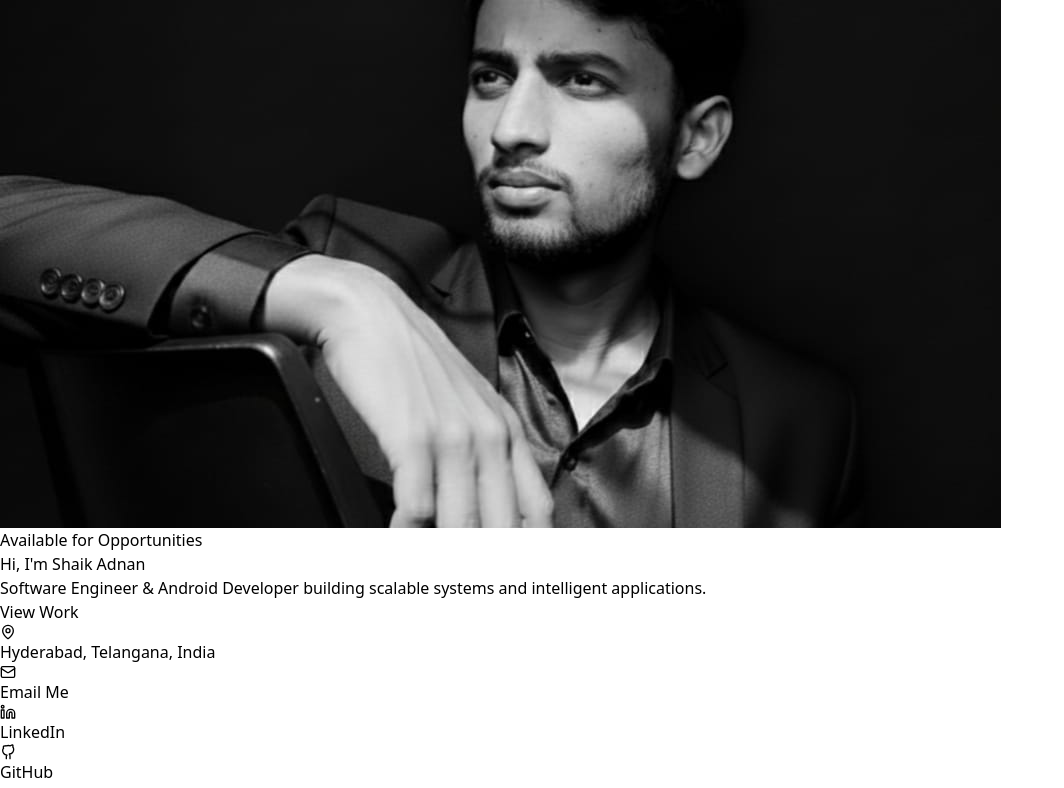
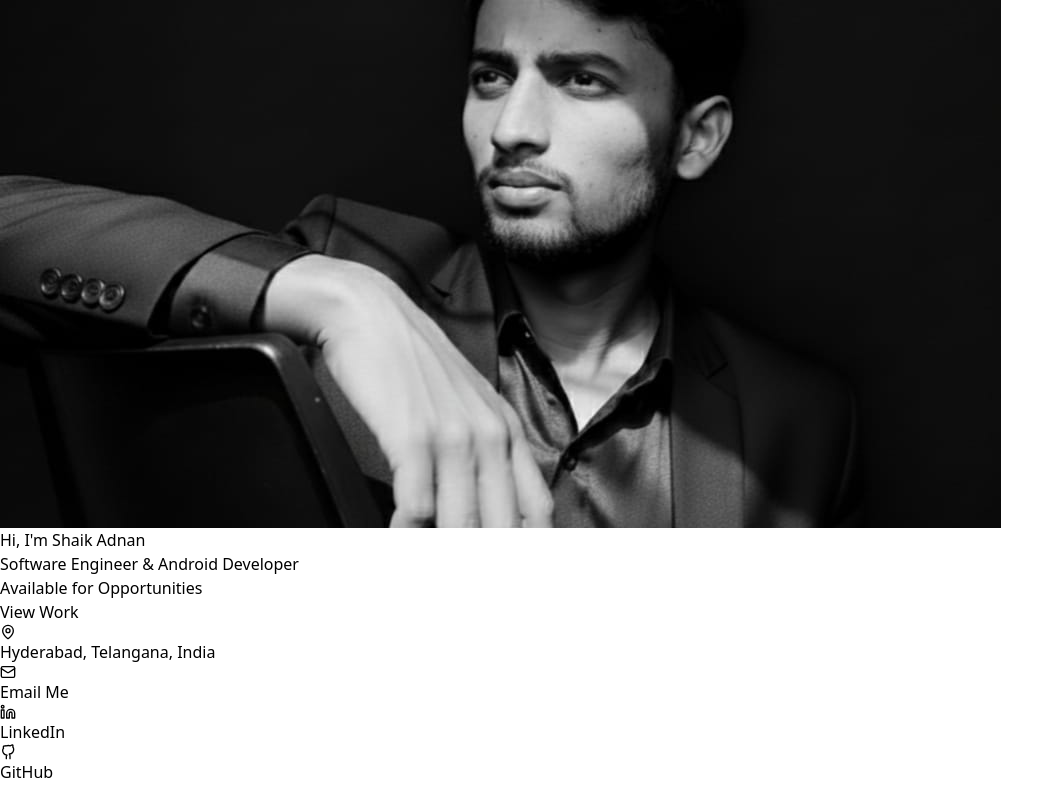
Before and after one commit to Shaikadnan5884/shaik-portfolio, a React (Vite) app: page / in a window 1280 px wide. Shown: the part 1120-1908 px from the top of the page, without its empty margins (0-1064 px from the left). Built offline with nearby package versions, Linux system fonts and the light colour scheme.

Commit message:
Update App.jsx

```diff
--- a/src/App.jsx
+++ b/src/App.jsx
@@ -334,29 +334,37 @@ export default function App() {
         </div>
       </nav>
 
-     {/* Hero Section */}
-<Section id="home">
-  <div className="relative flex justify-center">
-    <div className="absolute w-64 h-64 rounded-full bg-gradient-to-r from-cyan-500 to-indigo-500 blur opacity-25 group-hover:opacity-75 transition duration-1000"></div>
-    <img
-  src="/ProfileImage.jpeg"
-  alt="Profile"
-  className="relative w-64 h-64 rounded-full border-4 border-slate-800 object-cover shadow-2xl mb-4"
-/>
+     <Section id="home">
+  <div className="flex flex-col md:flex-row items-center justify-center gap-8">
+    {/* Profile Image */}
+    <div className="relative">
+      <div className="absolute w-64 h-64 rounded-full bg-gradient-to-r from-cyan-500 to-indigo-500 blur opacity-25"></div>
+      <img
+        src="/ProfileImage.jpeg"
+        alt="Profile"
+        className="relative w-64 h-64 rounded-full border-4 border-slate-800 object-cover shadow-2xl"
+      />
+    </div>
+
+    {/* Name + Roles */}
+    <div className="text-center md:text-left">
+      <h1 className="text-5xl md:text-7xl font-extrabold text-white mb-4">
+        Hi, I'm <span className="text-transparent bg-clip-text bg-gradient-to-r from-cyan-400 via-blue-500 to-indigo-500">Shaik Adnan</span>
+      </h1>
+      <h2 className="text-2xl md:text-3xl text-slate-400 font-light">
+        {PORTFOLIO_DATA.roles.join(" & ")}
+      </h2>
+    </div>
   </div>
 </Section>
+
 
       <main className="container mx-auto px-6 pt-32 pb-16">
         <div className="min-h-[70vh] flex flex-col justify-center relative">
           <div className="inline-block mb-4 px-4 py-1.5 rounded-full border border-cyan-500/30 bg-cyan-500/10 text-cyan-300 text-sm font-medium w-max backdrop-blur-sm">
             Available for Opportunities
           </div>
-          <h1 className="text-5xl md:text-7xl font-extrabold text-white mb-6 tracking-tight">
-            Hi, I'm <span className="text-transparent bg-clip-text bg-gradient-to-r from-cyan-400 via-blue-500 to-indigo-500">Shaik Adnan</span>
-          </h1>
-          <h2 className="text-2xl md:text-3xl text-slate-400 font-light mb-8 max-w-2xl">
-            {PORTFOLIO_DATA.roles.join(" & ")} building scalable systems and intelligent applications.
-          </h2>
+
 
           <div className="flex flex-wrap gap-4 mb-12">
             <a href="#experience" className="px-8 py-3 bg-gradient-to-r from-cyan-500 to-blue-600 text-white rounded-lg font-medium hover:shadow-[0_0_20px_rgba(34,211,238,0.4)] transition-all transform hover:-translate-y-1">
```
